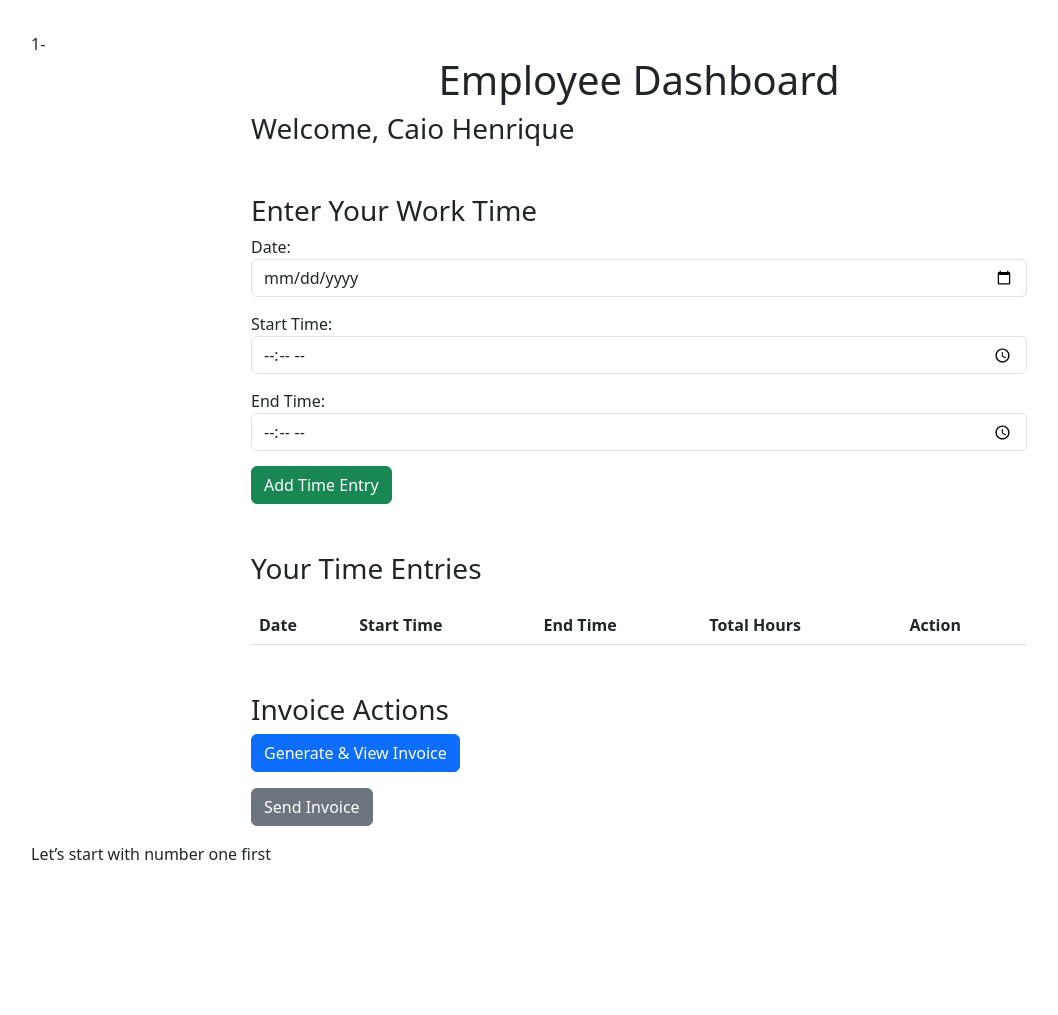
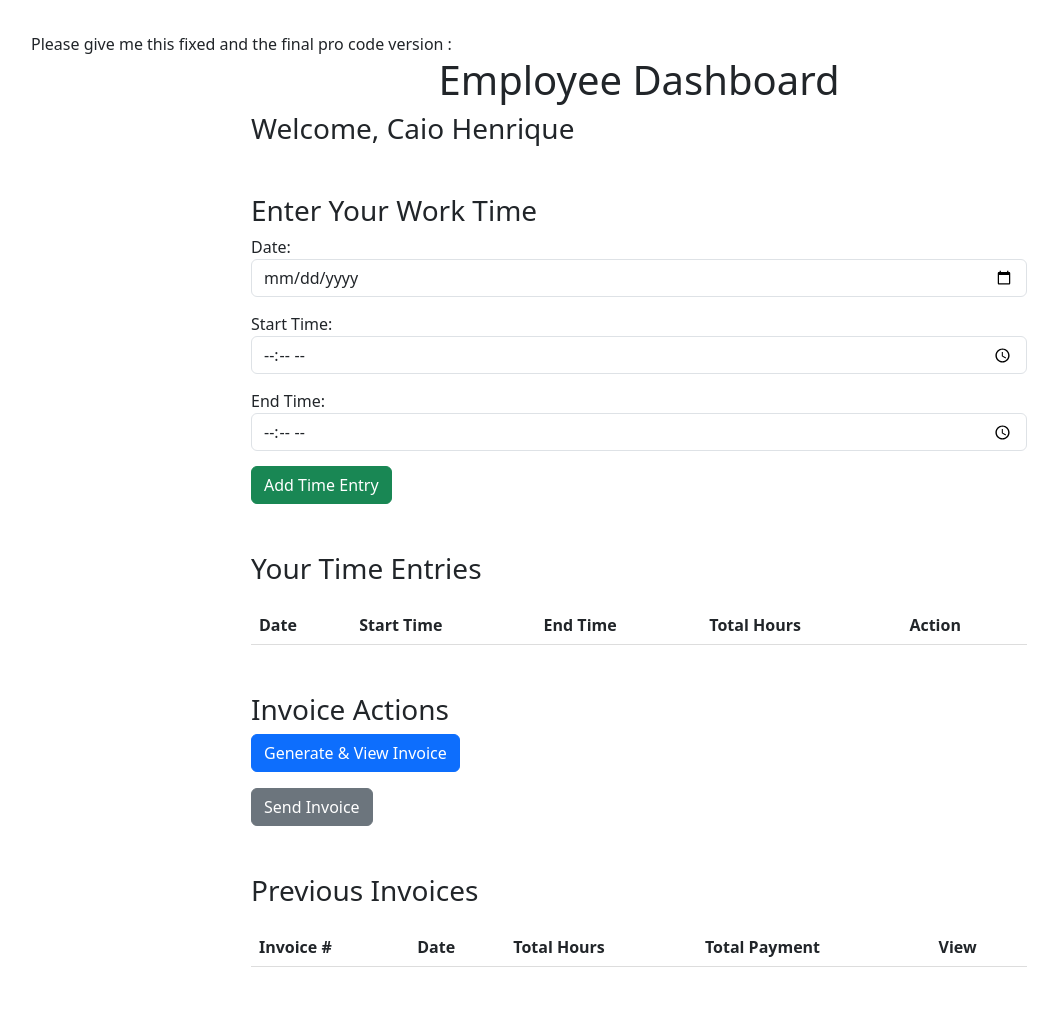
Before and after one commit to ITscabral/GOAT-APP1, a Flask app: a page that uses templates/employee_dashboard.html in a window 1280 px wide. Shown: the whole page, without its empty margins (1-1059 px from the left). Before the commit the page ends 860 px from the top, so only its background shows below. Run offline with Flask 3, Linux system fonts and the light colour scheme; data that the repository does not hold is empty; some libraries are stand-ins or nearby versions.

Commit message:
Update employee_dashboard.html

```diff
--- a/templates/employee_dashboard.html
+++ b/templates/employee_dashboard.html
@@ -1,4 +1,6 @@
-1- <!DOCTYPE html>
+Please give me this fixed and the final pro code version :
+
+<!DOCTYPE html>
 <html lang="en">
 <head>
     <meta charset="UTF-8">
@@ -99,9 +101,35 @@
         <!-- Send Invoice Form -->
         <form id="sendInvoiceForm" action="{{ url_for('send_invoice_to_db') }}" method="POST">
             <input type="hidden" name="username" value="{{ username }}">
-            <input type="hidden" name="invoice_number" id="invoiceNumber">
             <button type="submit" id="sendInvoiceButton" class="btn btn-secondary">Send Invoice</button>
-</form>
+        </form>
+    </div>
+
+    <!-- Previous Invoices Section -->
+    <div id="previousInvoicesSection" class="mt-5">
+        <h3>Previous Invoices</h3>
+        <table class="table table-striped">
+            <thead>
+                <tr>
+                    <th>Invoice #</th>
+                    <th>Date</th>
+                    <th>Total Hours</th>
+                    <th>Total Payment</th>
+                    <th>View</th>
+                </tr>
+            </thead>
+            <tbody>
+                {% for invoice in invoices %}
+                <tr>
+                    <td>{{ invoice.invoice_number }}</td>
+                    <td>{{ invoice.date }}</td>
+                    <td>{{ invoice.total_hours }}</td>
+                    <td>{{ invoice.total_payment }}</td>
+                    <td><a href="{{ url_for('open_invoice', filename=invoice.filename) }}" class="btn btn-primary" target="_blank">View</a></td>
+                </tr>
+                {% endfor %}
+            </tbody>
+        </table>
     </div>
 </div>
 
@@ -154,4 +182,3 @@
 <script src="https://cdnjs.cloudflare.com/ajax/libs/bootstrap/5.3.0/js/bootstrap.bundle.min.js"></script>
 </body>
 </html>
- Let’s start with number one first
```
